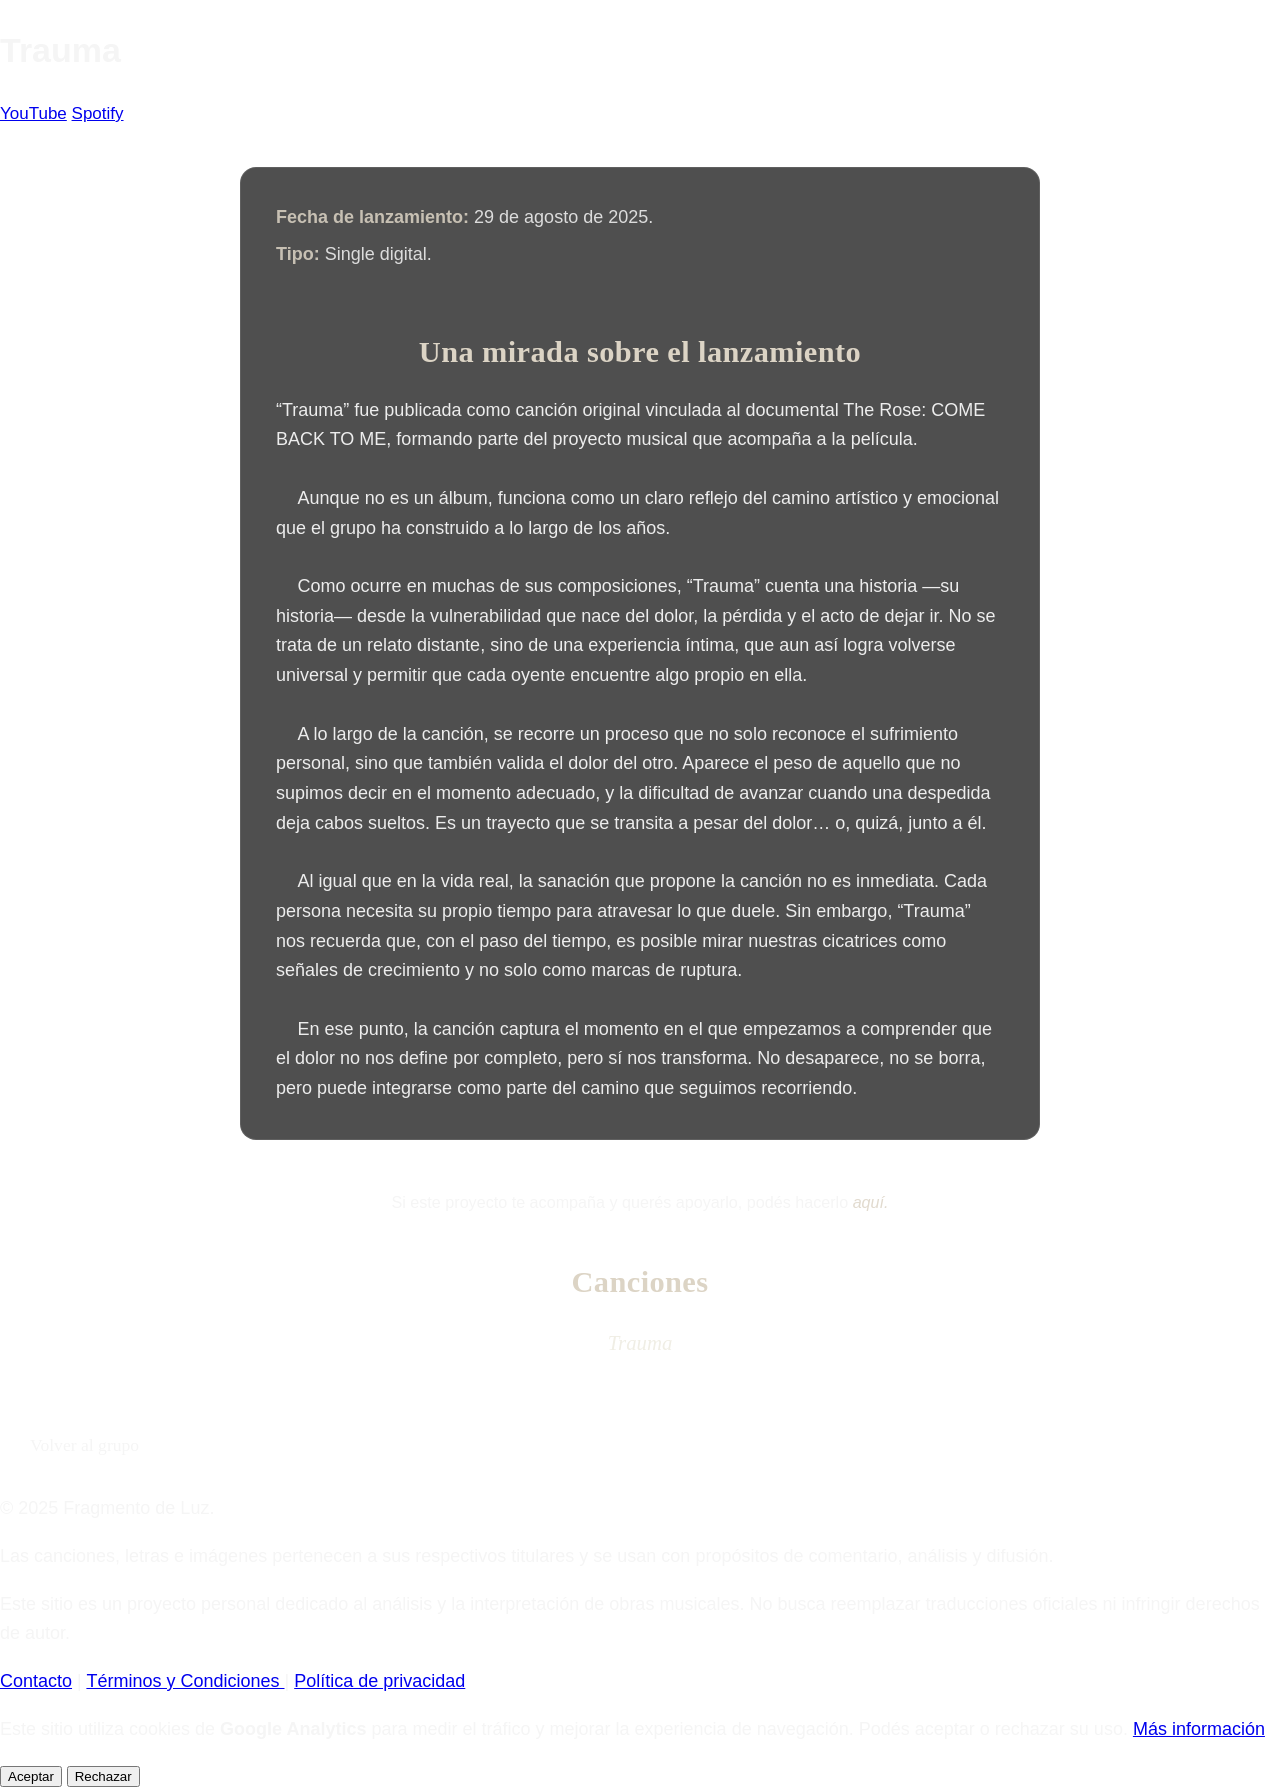
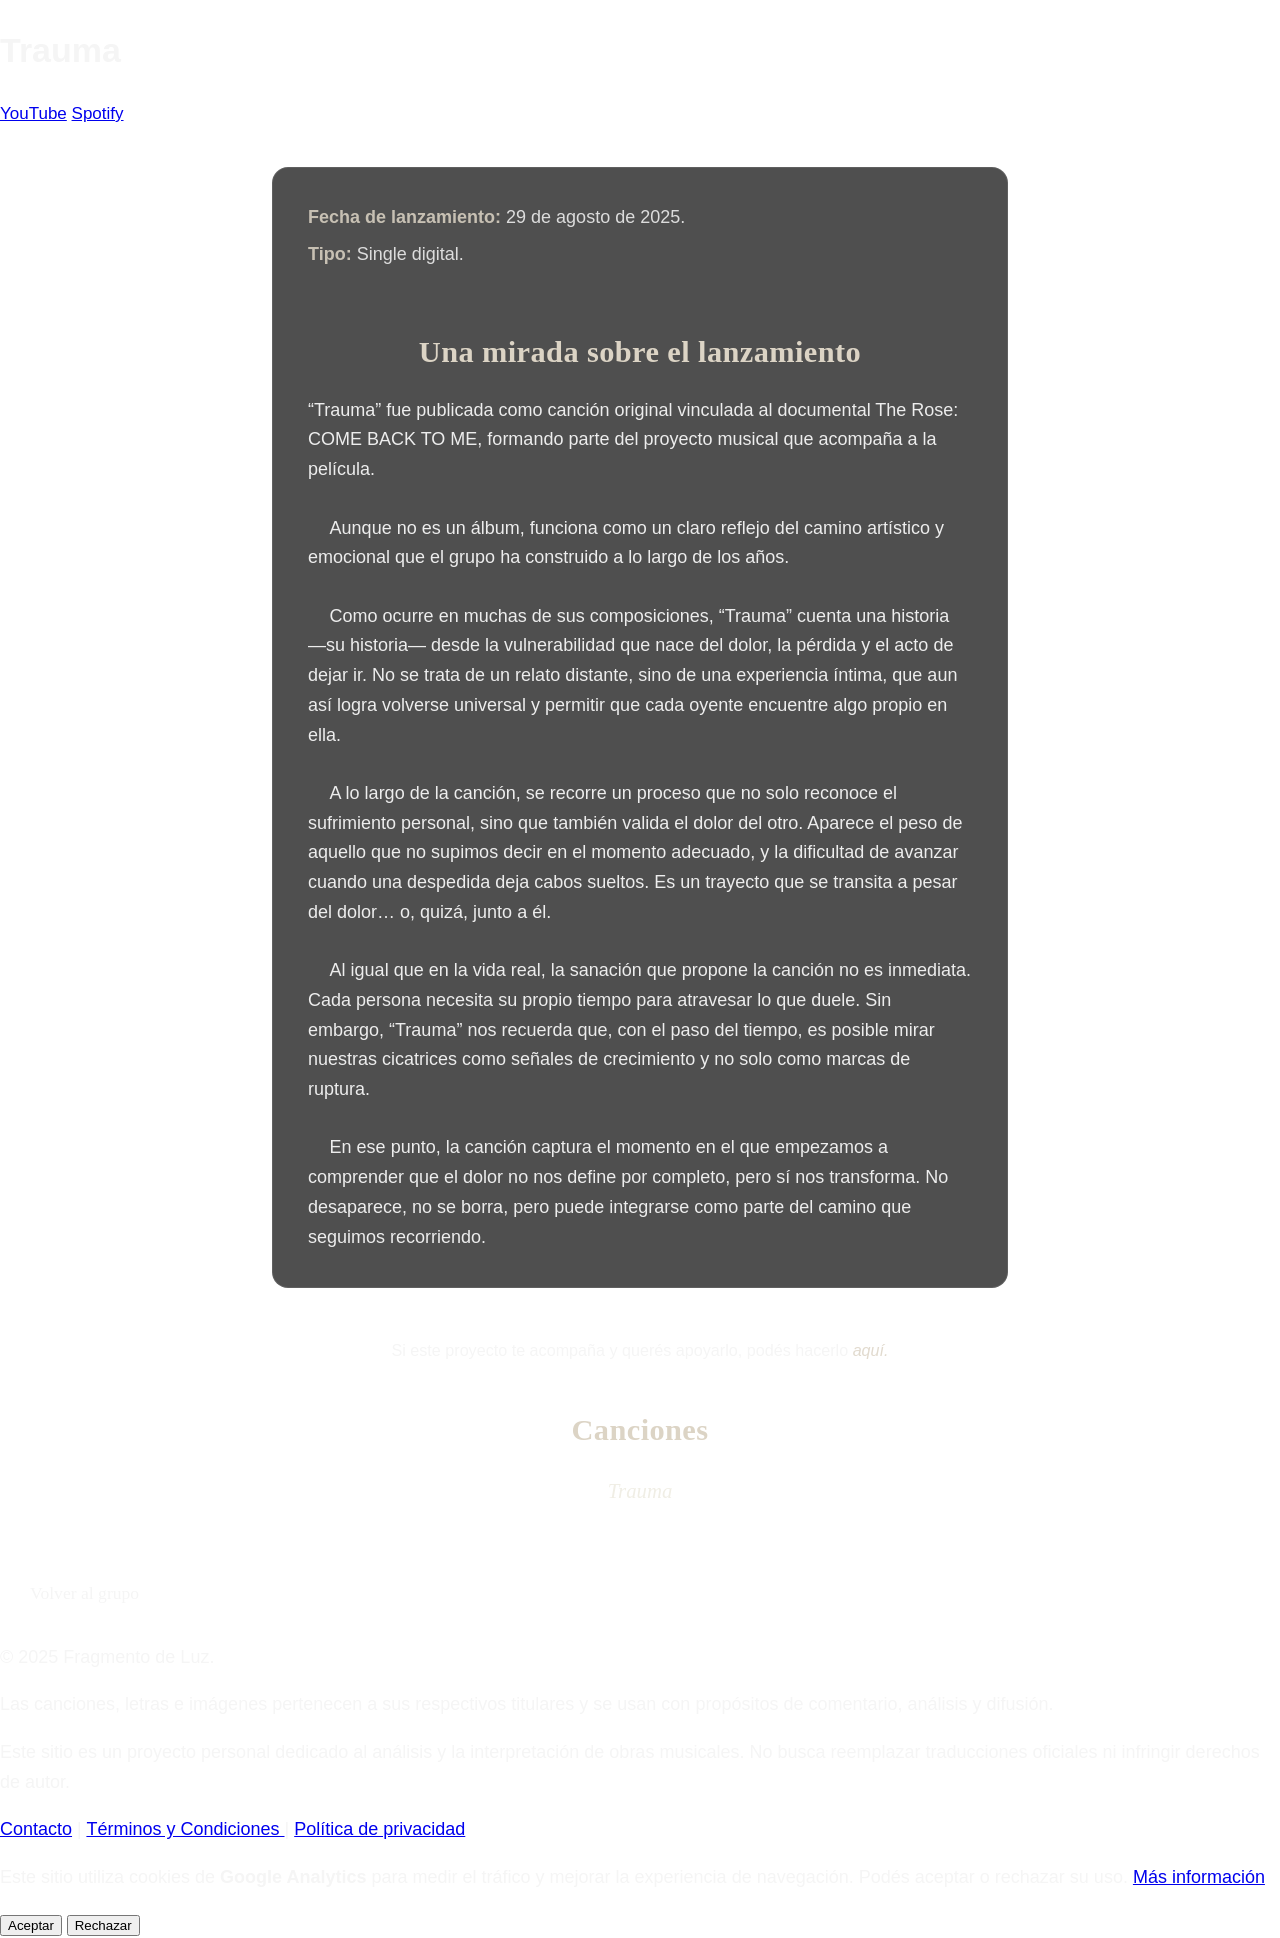

Grupos.

--- a/grupos/therose/discografia/2025-trauma/album.css
+++ b/grupos/therose/discografia/2025-trauma/album.css
@@ -90,7 +90,8 @@ body::before {
     border: 0.0625rem solid rgba(255, 255, 255, 0.1); 
     backdrop-filter: blur(0.25rem);
     margin: 0 auto clamp(2rem, 8vw, 3.125rem) auto;
-    width: 100%; 
+    width: clamp(88%, 92%, 95%); 
+    max-width: 55rem;
     box-sizing: border-box;
 }
 
